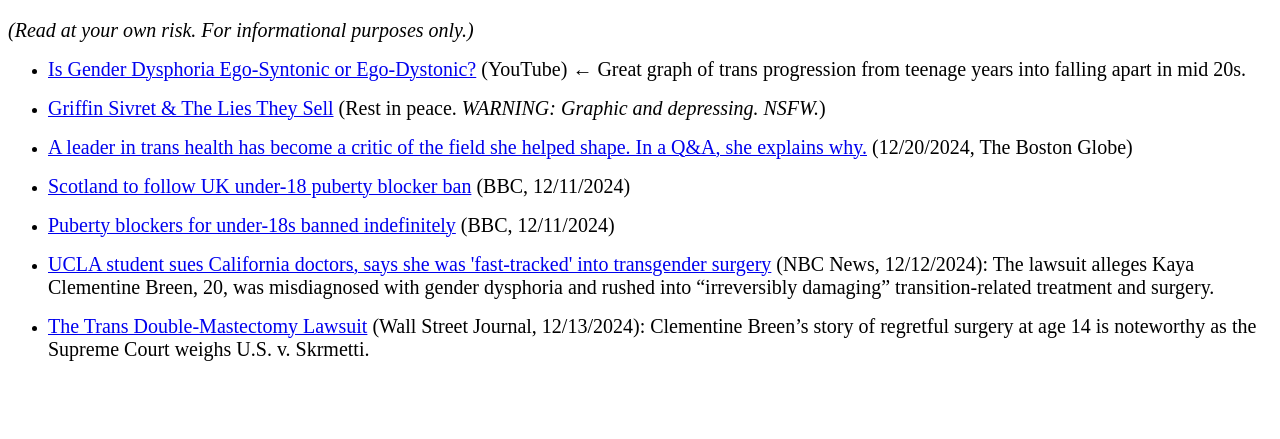
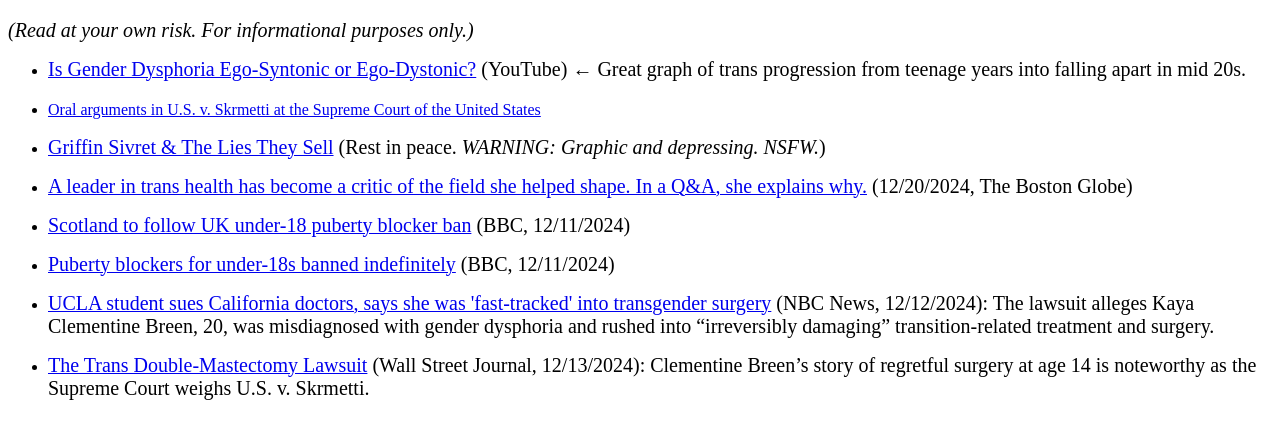
Before and after one commit to gitpushremote/web, a plain HTML site: page t/index.html in a window 1280 px wide. Shown: the part 61-500 px from the top of the page. Drawn offline with Linux system fonts and the light colour scheme.

Commit message:
added Skrmetti SCOTUS

```diff
--- a/t/index.html
+++ b/t/index.html
@@ -10,6 +10,9 @@
     <ul>
         <li>
             <p><a href="https://www.youtube.com/watch?v=YmXreDkYQuQ"><span style="font-size:20px;">Is Gender Dysphoria Ego-Syntonic or Ego-Dystonic?</span></a><span style="font-size:20px;"> (YouTube) ← Great graph of trans progression from teenage years into falling apart in mid 20s.</span></p>
+        </li>
+        <li>
+         <p><a href="https://www.supremecourt.gov/oral_arguments/audio/2024/23-477"><span style="font-size:20px;"></span>Oral arguments in U.S. v. Skrmetti at the Supreme Court of the United States</a><span style="font-size:20px;"></span></p>
         </li>
         <li>
             <p"><a target="_blank" rel="noopener noreferrer" href="https://archive.ph/UJvSm"><span style="font-size:20px;">Griffin Sivret &amp; The Lies They Sell</span></a><span style="font-size:20px;">&nbsp;(Rest in peace. <i>WARNING: Graphic and depressing. NSFW.</i>)&nbsp;</span></p>
```
